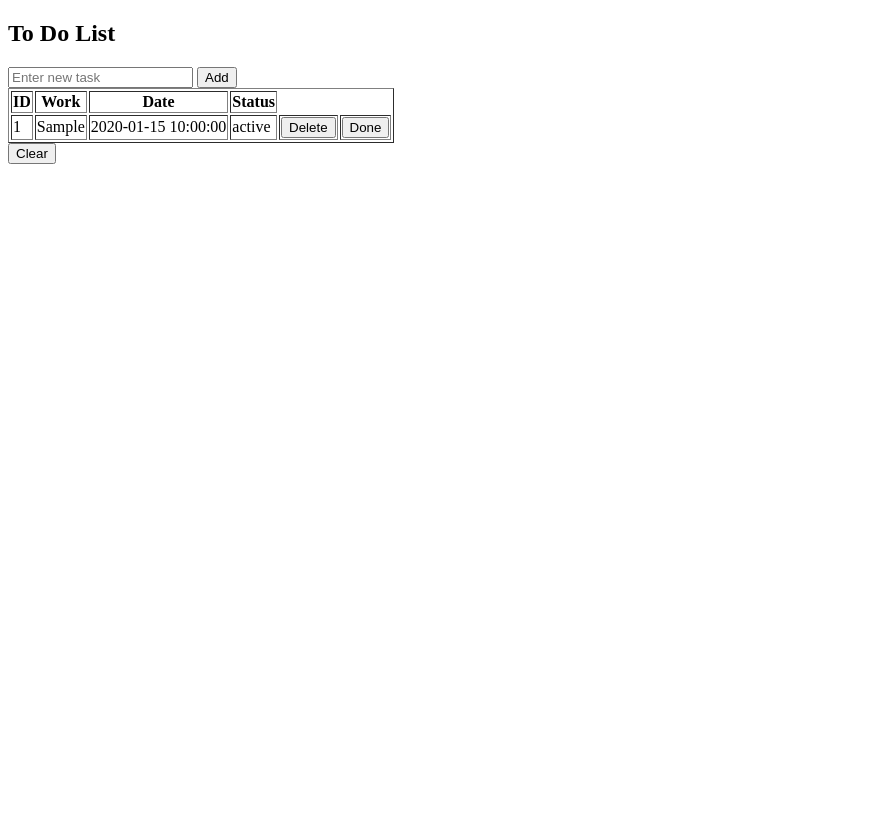
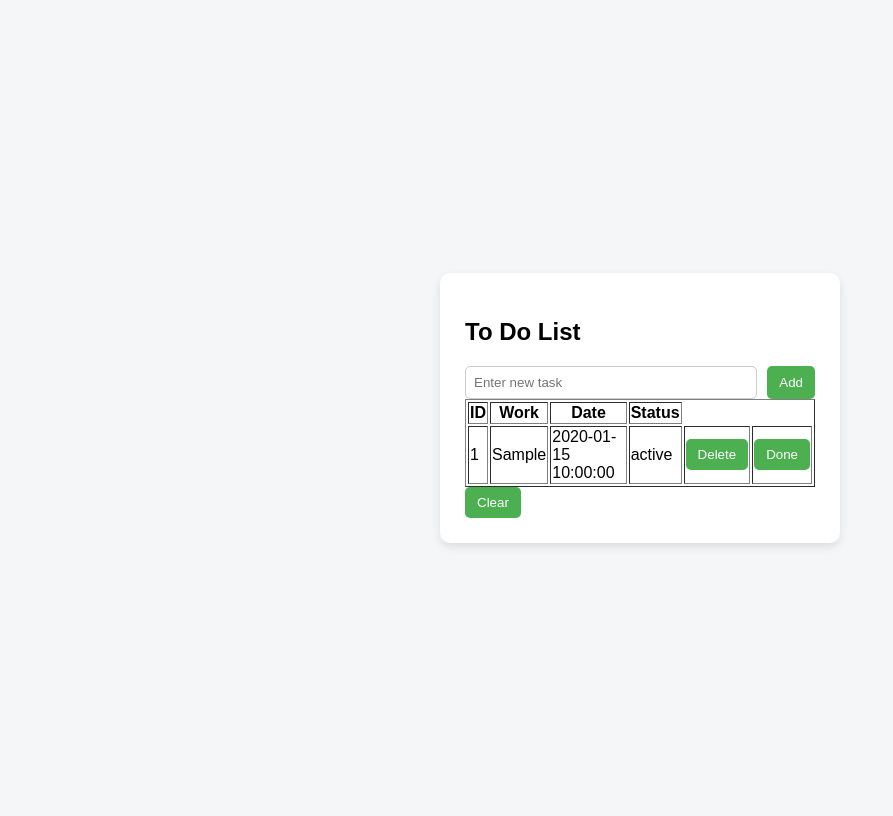
Before and after one commit to FunDood155/tdl_project, a Flask app: page / in a window 1280 px wide. Shown: the whole page, without its empty margins (0-893 px from the left). Before the commit the page ends 164 px from the top, so only its background shows below. Run offline with Flask 3, Linux system fonts and the light colour scheme; tables that the repository leaves empty hold one stand-in row (values such as "Sample post").

Commit message:
ready to deploy

```diff
--- a/app.py
+++ b/app.py
@@ -21,7 +21,8 @@ def add():
 
     task = request.form["task"]
 
-    db.add_activity(task)
+    if task !="":
+         db.add_activity(task)
 
     return redirect("/")
 
--- /dev/null
+++ b/static/style.css
@@ -0,0 +1,64 @@
+/* Page layout */
+body {
+    font-family: Arial, sans-serif;
+    background: #f4f6f8;
+    display: flex;
+    justify-content: center;
+    align-items: center;
+    height: 100vh;
+}
+
+/* Main container */
+.container {
+    background: white;
+    padding: 25px;
+    border-radius: 10px;
+    width: 350px;
+    box-shadow: 0 4px 10px rgba(0,0,0,0.1);
+}
+
+/* Title */
+h1 {
+    text-align: center;
+}
+
+/* Input area */
+form {
+    display: flex;
+    gap: 10px;
+}
+
+input {
+    flex: 1;
+    padding: 8px;
+    border-radius: 5px;
+    border: 1px solid #ccc;
+}
+
+/* Button */
+button {
+    padding: 8px 12px;
+    background: #4CAF50;
+    border: none;
+    color: white;
+    cursor: pointer;
+    border-radius: 5px;
+}
+
+/*  Button hover */
+button:hover {
+    background: #45a049;
+}
+
+
+/* Task list */
+ul {
+    list-style: none;
+    padding: 0;
+    margin-top: 20px;
+}
+
+li {
+    padding: 10px;
+    border-bottom: 1px solid #eee;
+}
--- a/templates/index.html
+++ b/templates/index.html
@@ -2,8 +2,10 @@
 <html>
     <head>
         <title>TDL</title>
+        <link rel="stylesheet" href="{{ url_for('static', filename='style.css') }}">
     </head>
     <body>
+        <div class="container">
         <h2>To Do List</h2>
 
         <form action="/add" method="POST">
@@ -42,5 +44,6 @@
         <form action="/clear" method="POST" onsubmit="return confirm('Clear entire table?');">
             <button type="submit">Clear</button>
         </form>
+        </div>
     </body>
 </html>
```
Also changed, not shown: requirements.txt (added, +30 -0 lines).
